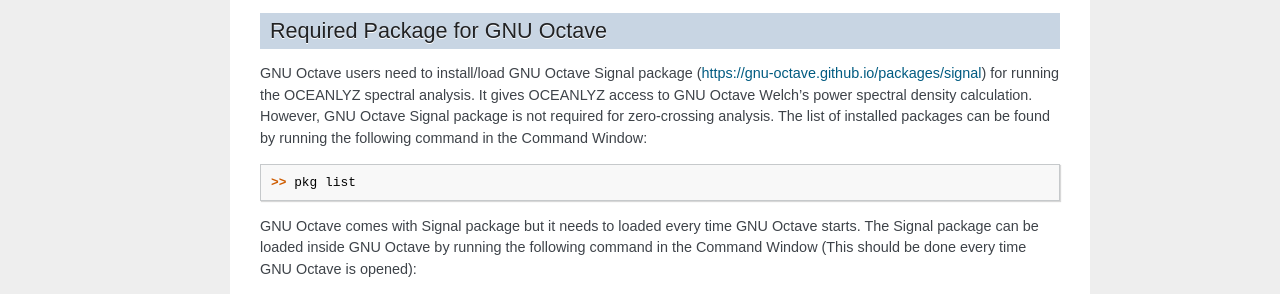
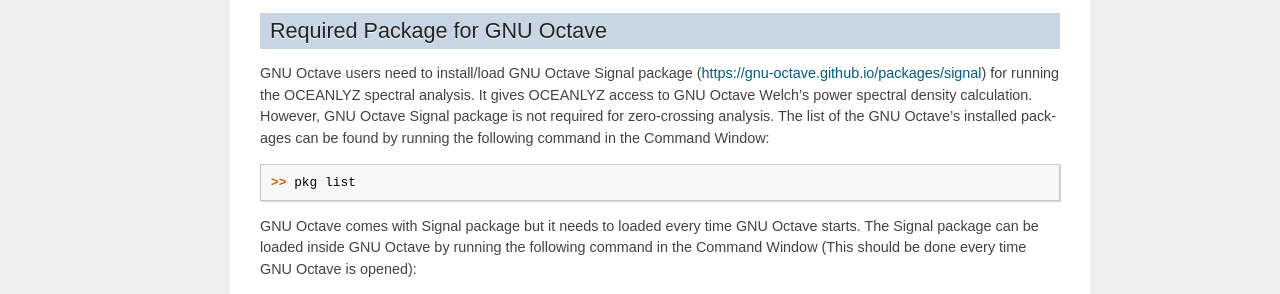
Before and after one commit to akarimp/Oceanlyz, a Sphinx documentation site: the page built from docs/2_Getting_Started_Matlab.rst, in a window 1280 px wide. Shown: the part 1391-1685 px from the top of the page. Built offline with Sphinx 7.4.7, drawn with Linux system fonts in a browser that asks for light colours.

Commit message:
Add files via upload

```diff
--- a/docs/2_Getting_Started_Matlab.rst
+++ b/docs/2_Getting_Started_Matlab.rst
@@ -73,7 +73,7 @@
 
 GNU Octave users need to install/load GNU Octave Signal package (https://gnu-octave.github.io/packages/signal) for running the OCEANLYZ spectral analysis.
 It gives OCEANLYZ access to GNU Octave Welch's power spectral density calculation. However, GNU Octave Signal package is not required for zero-crossing analysis.
-The list of installed packages can be found by running the following command in the Command Window:
+The list of the GNU Octave's installed packages can be found by running the following command in the Command Window:
 
 .. code:: octave
 
```
